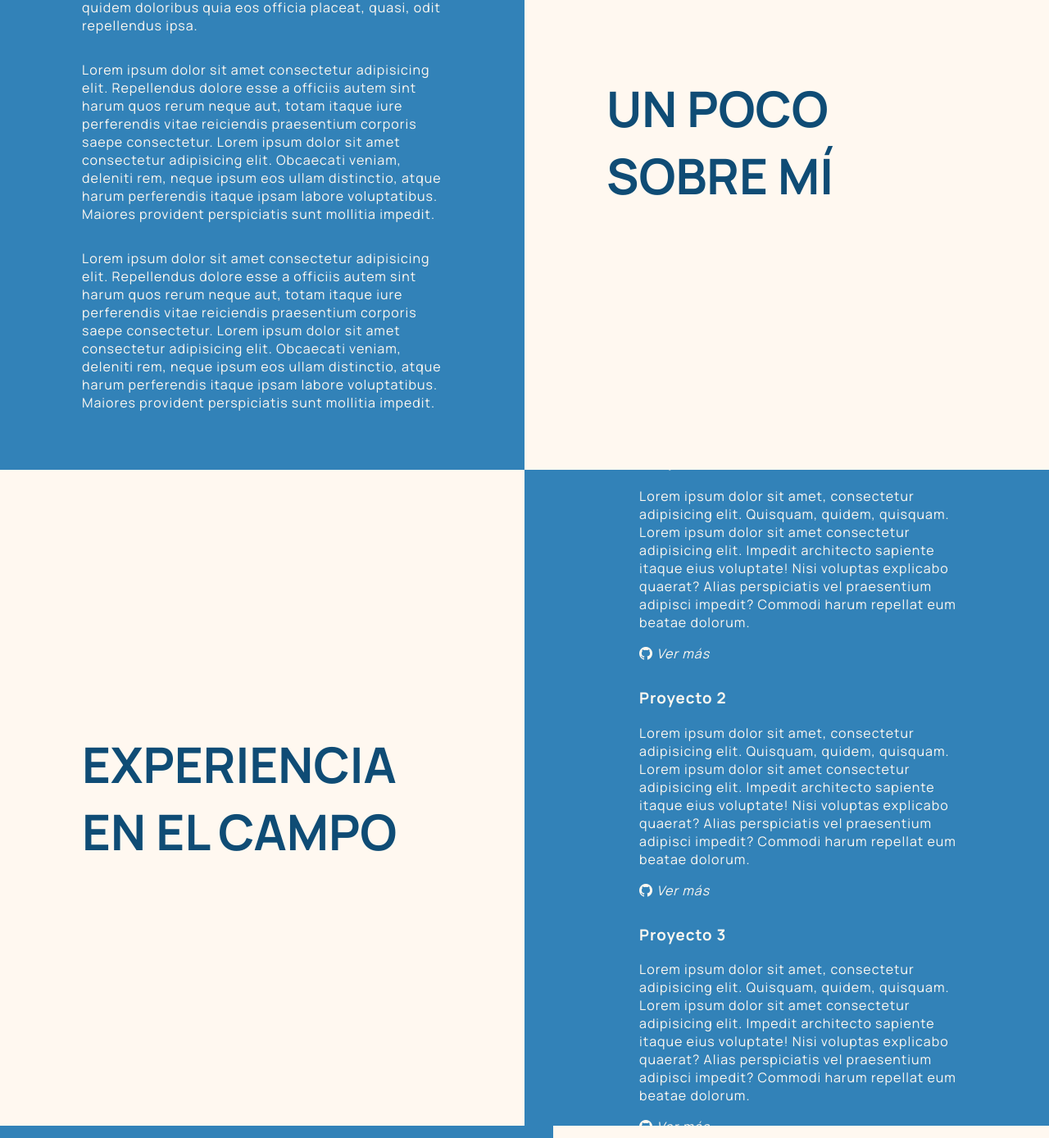
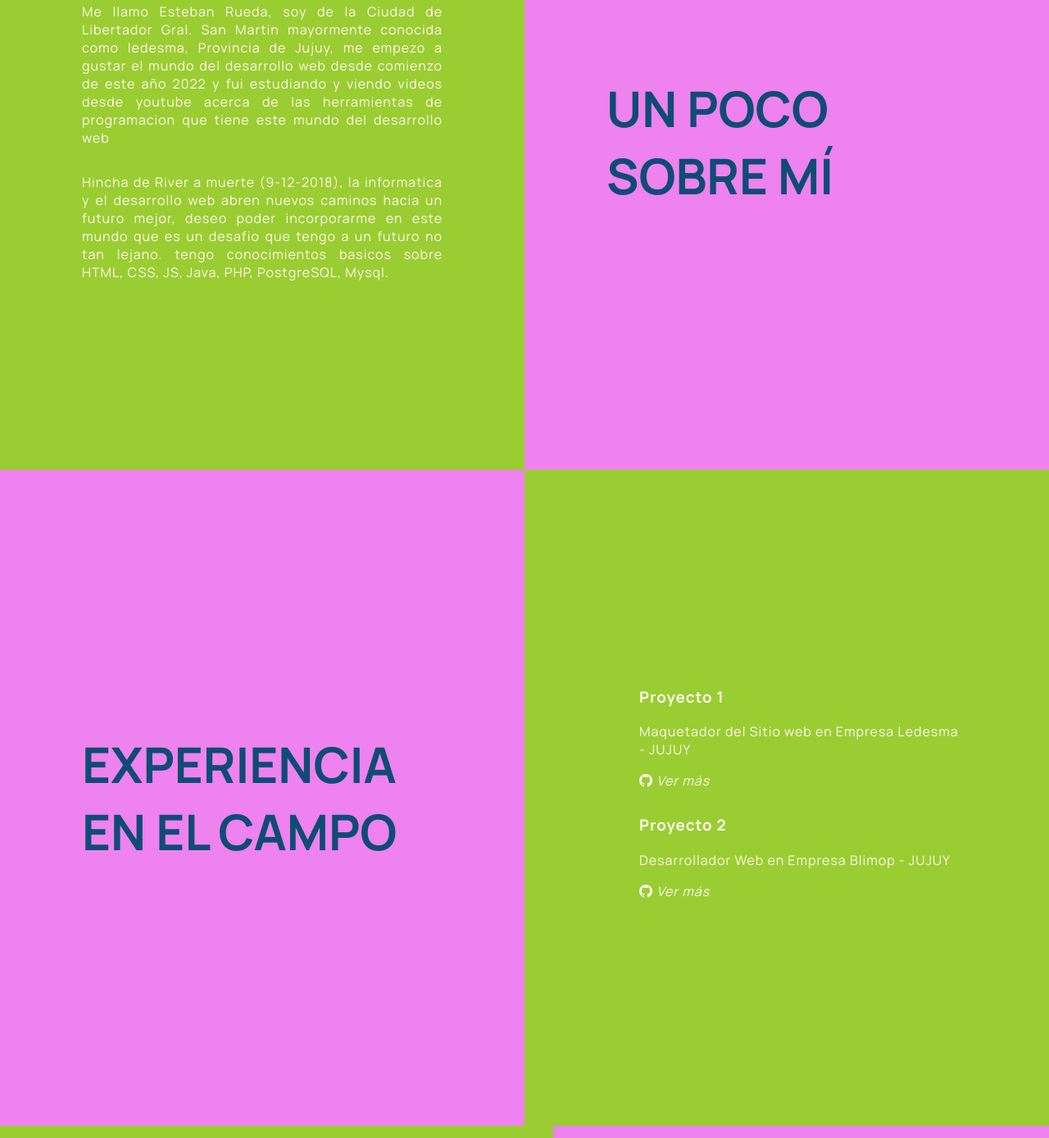
Before and after one commit to estebanrueda/portfolio-template, a plain HTML site: page fswd-portfolio-template-main/index.html in a window 1280 px wide. Shown: the part 1027-2415 px from the top of the page at 82% size. Drawn offline with nearby package versions, Linux system fonts and the light colour scheme.

Commit message:
2do commit

```diff
--- a/fswd-portfolio-template-main/index.html
+++ b/fswd-portfolio-template-main/index.html
@@ -33,12 +33,12 @@
     <div class="half-section">
      <div class="avatar-container">
       <img src="./assets/avatar.png" alt="">
-      <h3>"Yo, disfrutando de mi café..."</h3>
+      <h3>"Disfrutando de mi café..."</h3>
      </div>
     </div>
     <div class="half-section text-section">
       <div class="introduction">
-        <h1 class="title">Hola!, <br> Soy Nombre y Apellido </h1>
+        <h1 class="title">Hola!, <br> Soy Esteban Rueda (- . -<) </h1>
         <ul class="socials">
           <li><a class="socials-icon" href=""><i class="bi bi-github"></i></a></li>
           <li><a class="socials-icon" href=""><i class="bi bi-linkedin"></i></a></li>
@@ -55,18 +55,17 @@
 
   <section id="about" class="content">
     <aside class="half-section text-section">
-      <p>
-        Lorem ipsum dolor sit amet consectetur adipisicing elit. Autem sint porro reiciendis debitis et harum animi rem fugit eaque. Officia maxime id ipsum culpa temporibus dolore saepe quos quasi debitis.
-        Lorem ipsum dolor sit amet consectetur adipisicing elit. Sapiente quisquam rem quam, corporis itaque dolor deserunt libero doloremque quibusdam repellat quidem doloribus quia eos officia placeat, quasi, odit repellendus ipsa.
+      <p class="centrar">
+        Me llamo Esteban Rueda, soy de la Ciudad de Libertador Gral. San Martin mayormente conocida como ledesma, Provincia de Jujuy,
+   me empezo a gustar el mundo del desarrollo web desde comienzo de este año 2022 y fui estudiando y viendo videos desde youtube acerca de las herramientas de programacion
+   que tiene este mundo del desarrollo web
       </p>
-      <p>
-        Lorem ipsum dolor sit amet consectetur adipisicing elit. Repellendus dolore esse a officiis autem sint harum quos rerum neque aut, totam itaque iure perferendis vitae reiciendis praesentium corporis saepe consectetur.
-        Lorem ipsum dolor sit amet consectetur adipisicing elit. Obcaecati veniam, deleniti rem, neque ipsum eos ullam distinctio, atque harum perferendis itaque ipsam labore voluptatibus. Maiores provident perspiciatis sunt mollitia impedit.
+      <p class="centrar">
+        Hincha de River a muerte (9-12-2018), la informatica y el desarrollo web abren nuevos caminos hacia un futuro mejor, deseo
+         poder incorporarme en este mundo que es un desafio que tengo a un futuro no tan lejano.
+         tengo conocimientos basicos sobre HTML, CSS, JS, Java, PHP, PostgreSQL, Mysql.
       </p>
-      <p>
-        Lorem ipsum dolor sit amet consectetur adipisicing elit. Repellendus dolore esse a officiis autem sint harum quos rerum neque aut, totam itaque iure perferendis vitae reiciendis praesentium corporis saepe consectetur.
-        Lorem ipsum dolor sit amet consectetur adipisicing elit. Obcaecati veniam, deleniti rem, neque ipsum eos ullam distinctio, atque harum perferendis itaque ipsam labore voluptatibus. Maiores provident perspiciatis sunt mollitia impedit.
-      </p>
+
     </aside>
     <aside class="half-section title-section">
       <h2>Un poco sobre mí</h2>
@@ -81,31 +80,19 @@
         <ul class="project-list">
           <li>
             <h3>Proyecto 1</h3>
-            <p>
-              Lorem ipsum dolor sit amet, consectetur adipisicing elit.
-              Quisquam, quidem, quisquam.
-              Lorem ipsum dolor sit amet consectetur adipisicing elit. Impedit architecto sapiente itaque eius voluptate! Nisi voluptas explicabo quaerat? Alias perspiciatis vel praesentium adipisci impedit? Commodi harum repellat eum beatae dolorum.
+             <p>
+              Maquetador del Sitio web en Empresa Ledesma - JUJUY
             </p>
             <a class="project-link" href="#"><i class="bi bi-github"></i> Ver más</a>
           </li>
           <li>
             <h3>Proyecto 2</h3>
             <p>
-              Lorem ipsum dolor sit amet, consectetur adipisicing elit.
-              Quisquam, quidem, quisquam.
-              Lorem ipsum dolor sit amet consectetur adipisicing elit. Impedit architecto sapiente itaque eius voluptate! Nisi voluptas explicabo quaerat? Alias perspiciatis vel praesentium adipisci impedit? Commodi harum repellat eum beatae dolorum.
+              Desarrollador Web en Empresa Blimop - JUJUY
             </p>
             <a class="project-link" href="#"><i class="bi bi-github"></i> Ver más</a>
           </li>
-          <li>
-            <h3>Proyecto 3</h3>
-            <p>
-              Lorem ipsum dolor sit amet, consectetur adipisicing elit.
-              Quisquam, quidem, quisquam.
-              Lorem ipsum dolor sit amet consectetur adipisicing elit. Impedit architecto sapiente itaque eius voluptate! Nisi voluptas explicabo quaerat? Alias perspiciatis vel praesentium adipisci impedit? Commodi harum repellat eum beatae dolorum.
-            </p>
-            <a class="project-link" href="#"><i class="bi bi-github"></i> Ver más</a>
-          </li>
+
         </ul>
     </aside>
   </section>
@@ -137,7 +124,7 @@
     </div>
       <div class="footer-section-container">
         <p>
-          &copy; 2022 - <a class="footer-link" href="https://www.linkedin.com">Nombre y Apellido</a>
+          &copy; 2022 - <a class="footer-link" href="https://www.linkedin.com">Esteban Rueda</a>
         </p>
       </div>
   </footer>
--- a/fswd-portfolio-template-main/styles.css
+++ b/fswd-portfolio-template-main/styles.css
@@ -52,6 +52,9 @@ body {
   transition: all 1s;
 }
 
+.centrar{
+  text-align:justify;
+}
 .logo {
   text-decoration: none;
   position: fixed;
@@ -83,7 +86,7 @@ body {
   justify-content: center;
   align-items: center;
   flex-direction: column;
-  background-color: var(--accent-color);
+  background-color:chocolate;
 }
 
 .avatar-container img {
@@ -118,7 +121,7 @@ h1 {
 }
 
 .text-section {
-  background-color: var(--primary-color);
+  background-color:yellowgreen;
   display: flex;
   flex-direction: column;
   justify-content: center;
@@ -129,7 +132,7 @@ h1 {
 .title-section {
   display: flex;
   align-items: center;
-  background-color: var(--accent-color);
+  background-color:violet;
   color: var(--primary-color-dark);
   text-transform: uppercase;
   font-weight: 800;
```
